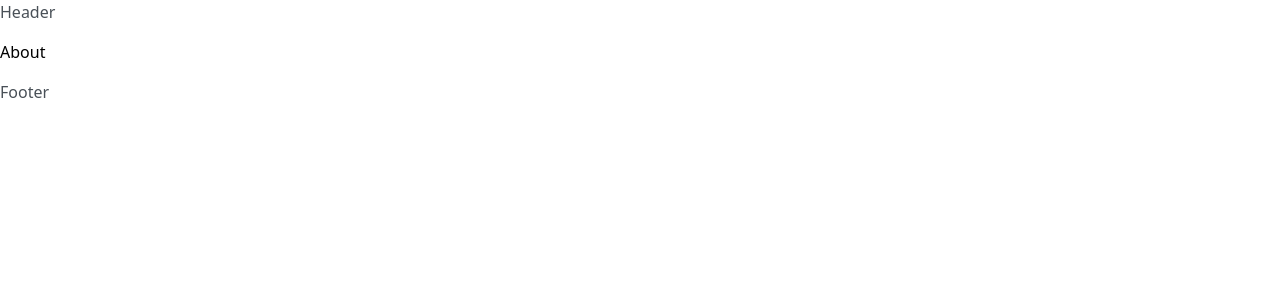
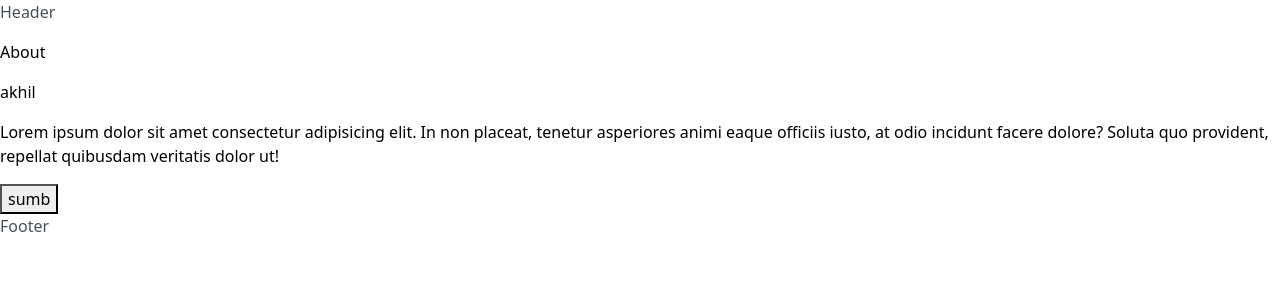
Before and after one commit to shijil81/groupProjectFrontend, a React (Vite) app: page / in a window 1280 px wide. Shown: the top 300 px of the page. Built offline with nearby package versions, Linux system fonts and the light colour scheme.

Commit message:
name add

```diff
--- a/src/Components/About.jsx
+++ b/src/Components/About.jsx
@@ -6,6 +6,9 @@ function About() {
   return (
     <>
       <p>About</p>
+      <p>akhil</p>
+      <p>Lorem ipsum dolor sit amet consectetur adipisicing elit. In non placeat, tenetur asperiores animi eaque officiis iusto, at odio incidunt facere dolore? Soluta quo provident, repellat quibusdam veritatis dolor ut!</p>
+      <button>sumb</button>
     </>
   )
 }
```
